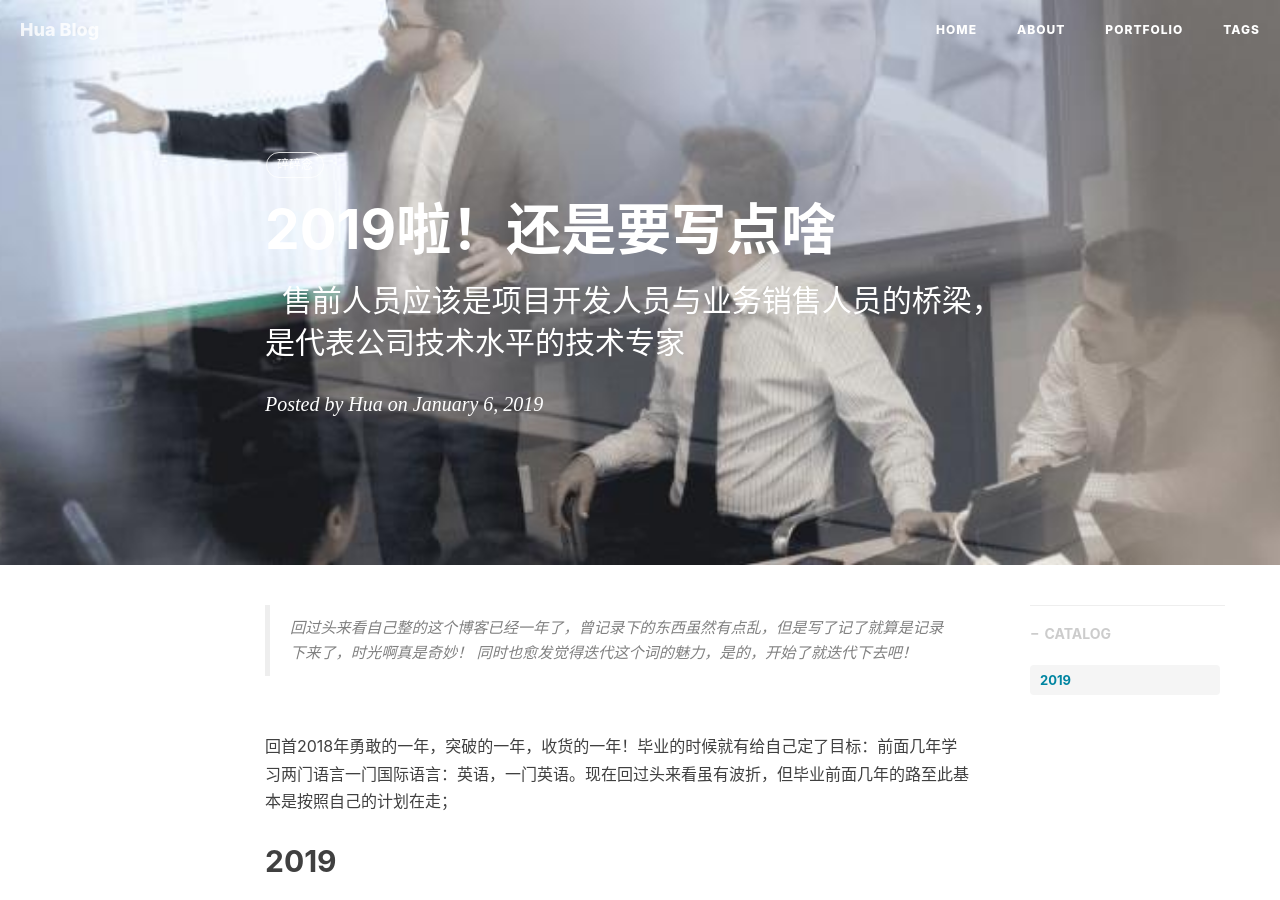
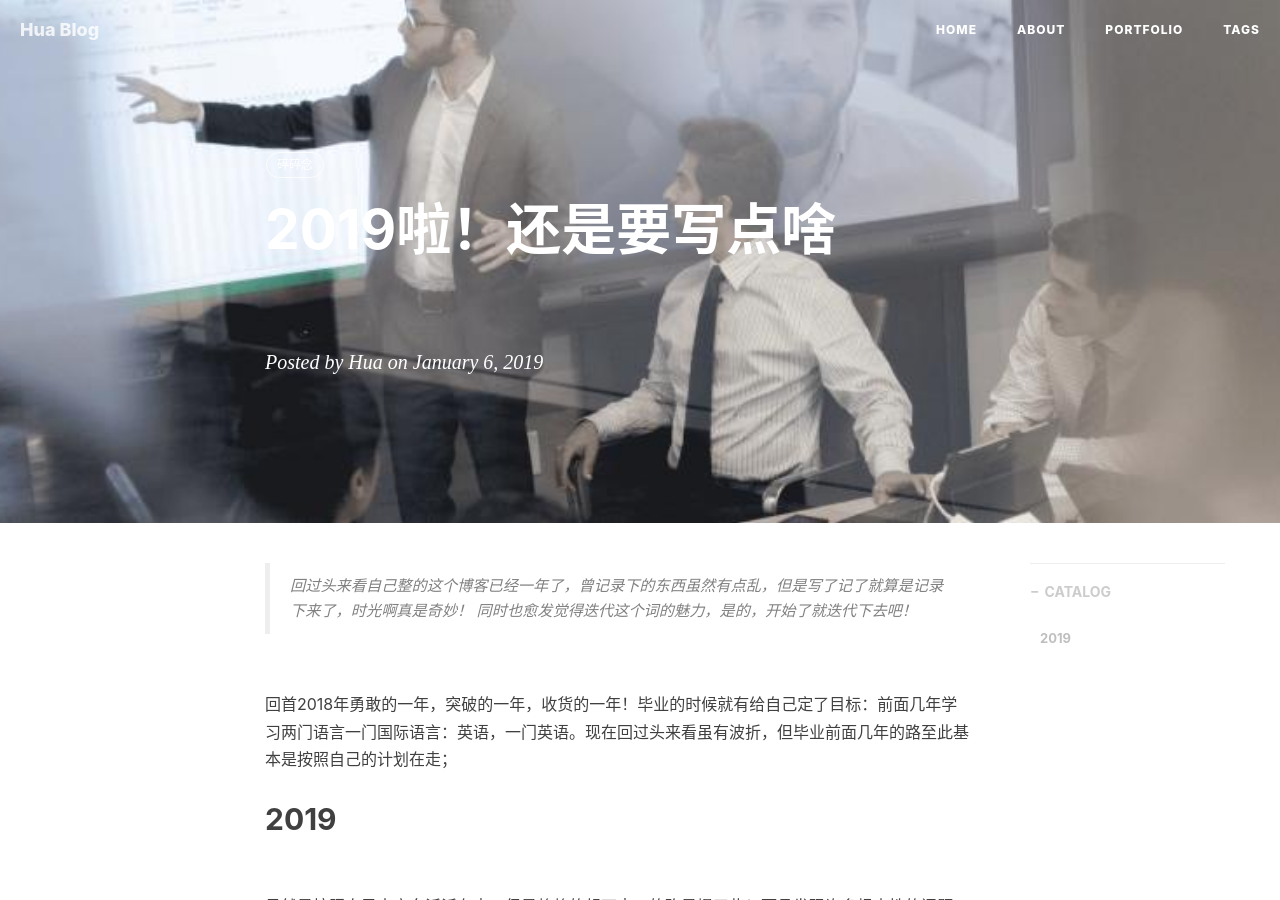
Before and after one commit to huapro/huapro.github.io, a Jekyll site: the page built from _posts/2019-01-06-2019-Beginning.markdown, in a window 1280 px wide and 900 px high. Built offline with Jekyll 4.4.1, drawn with Linux system fonts in a browser that asks for light colours; nearby versions of some CDN libraries; comment, search, counter and statistics services are not loaded.

Commit message:
提交日志

```diff
--- a/_posts/2019-01-06-2019-Beginning.markdown
+++ b/_posts/2019-01-06-2019-Beginning.markdown
@@ -1,7 +1,7 @@
 ---
 layout:     post
 title:      "2019啦！还是要写点啥"
-subtitle:   售前人员应该是项目开发人员与业务销售人员的桥梁，是代表公司技术水平的技术专家
+subtitle:
 date:       2019-01-06  17:33:00
 author:     "Hua"
 header-img: "img/presale01.jpg"
```
